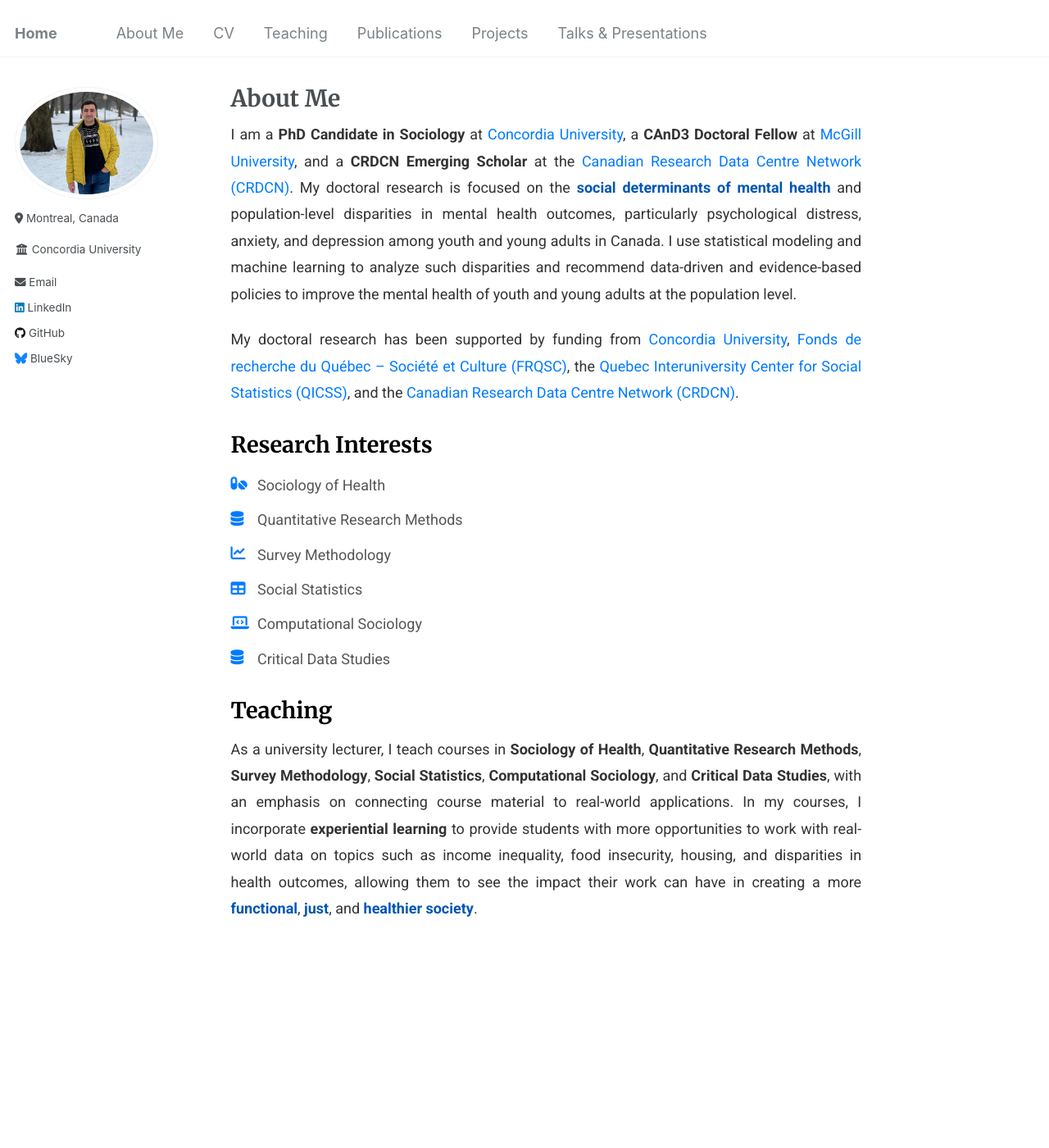
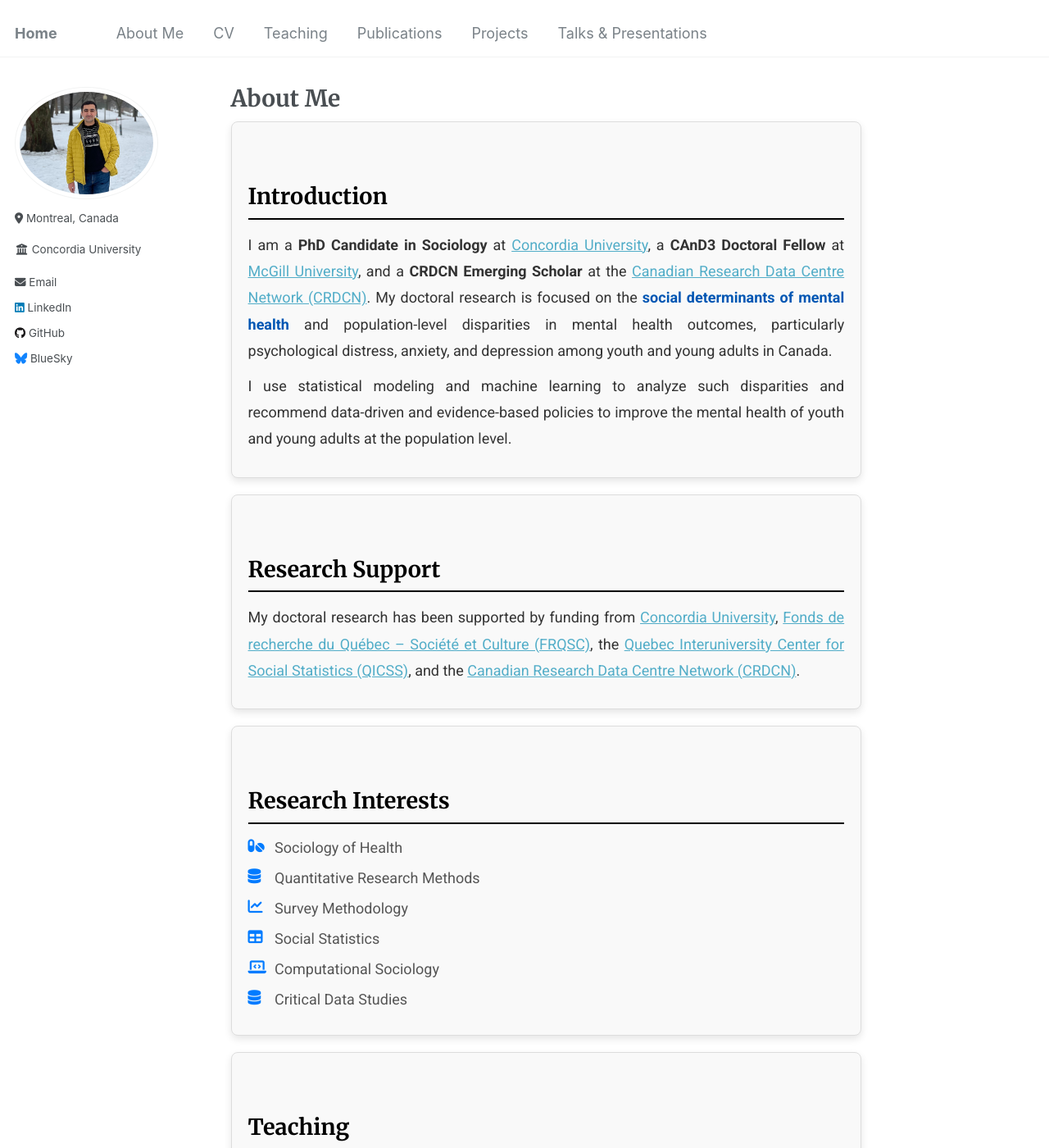
Before and after one commit to Mohsnmonji/mohsnmonji.github.io, a Jekyll site: the page built from about-me.md, in a window 1280 px wide and 1400 px high. Shown: the whole window at 82% size. Built offline with Jekyll 4.4.1, drawn with Linux system fonts in a browser that asks for light colours; part of the change alters nothing that is shown; some of the changed text lies outside the part shown.

Commit message:
Update about-me.md

```diff
--- a/about-me.md
+++ b/about-me.md
@@ -11,37 +11,38 @@ author_profile: true
     margin-bottom: 40px;
   }
 
-  .about-content {
+  .about-card {
+    border: 1px solid #ddd;
+    border-radius: 8px;
+    padding: 20px;
+    background-color: #f9f9f9;
+    box-shadow: 0px 4px 10px rgba(0, 0, 0, 0.1);
+    margin-bottom: 20px;
+  }
+
+  .about-card h3 {
+    font-size: 1.5rem;
+    color: black;
+    margin-bottom: 15px;
+    border-bottom: 2px solid black;
+    padding-bottom: 10px;
+  }
+
+  .about-card p {
+    margin: 0 0 10px;
     line-height: 1.8;
     color: #333;
-    font-size: 1rem;
   }
 
-  .about-content a {
-    color: #007bff;
-    text-decoration: none;
+  .about-card ul {
+    list-style-type: none;
+    padding: 0;
+    margin: 0;
   }
 
-  .about-content a:hover {
-    text-decoration: underline;
-  }
-
-  .about-section h3 {
-    font-size: 1.5rem;
-    color: black;
-    margin-top: 30px;
-    margin-bottom: 15px;
-  }
-
-  .about-section ul {
-    list-style-type: none;
-    padding: 0;
-  }
-
-  .about-section ul li {
+  .about-card ul li {
     margin-bottom: 10px;
     color: #555;
-    font-size: 1rem;
   }
 
   .icon {
@@ -56,7 +57,8 @@ author_profile: true
 </style>
 
 <div class="about-section">
-  <div class="about-content">
+  <div class="about-card">
+    <h3>Introduction</h3>
     <p>
       I am a <strong>PhD Candidate in Sociology</strong> at
       <a href="https://www.concordia.ca/artsci/sociology-anthropology.html" target="_blank">Concordia University</a>,
@@ -65,9 +67,14 @@ author_profile: true
       and a <strong>CRDCN Emerging Scholar</strong> at the
       <a href="https://crdcn.ca" target="_blank">Canadian Research Data Centre Network (CRDCN)</a>. My doctoral research is focused on the
       <span class="highlight">social determinants of mental health</span> and population-level disparities in mental health outcomes, particularly psychological distress, anxiety, and depression among youth and young adults in Canada.
+    </p>
+    <p>
       I use statistical modeling and machine learning to analyze such disparities and recommend data-driven and evidence-based policies to improve the mental health of youth and young adults at the population level.
     </p>
+  </div>
 
+  <div class="about-card">
+    <h3>Research Support</h3>
     <p>
       My doctoral research has been supported by funding from
       <a href="https://www.concordia.ca/artsci/sociology-anthropology.html" target="_blank">Concordia University</a>,
@@ -77,10 +84,10 @@ author_profile: true
     </p>
   </div>
 
-  <div class="about-content">
+  <div class="about-card">
     <h3>Research Interests</h3>
     <ul>
-     <li><i class="fas fa-pills icon"></i> Sociology of Health</li>
+      <li><i class="fas fa-pills icon"></i> Sociology of Health</li>
       <li><i class="fas fa-database icon"></i> Quantitative Research Methods</li>
       <li><i class="fas fa-chart-line icon"></i> Survey Methodology</li>
       <li><i class="fas fa-table icon"></i> Social Statistics</li>
@@ -89,14 +96,16 @@ author_profile: true
     </ul>
   </div>
 
-  <div class="about-content">
+  <div class="about-card">
     <h3>Teaching</h3>
     <p>
       As a university lecturer, I teach courses in <strong>Sociology of Health</strong>,
       <strong>Quantitative Research Methods</strong>, <strong>Survey Methodology</strong>,
       <strong>Social Statistics</strong>, <strong>Computational Sociology</strong>, and
-      <strong>Critical Data Studies</strong>, with an emphasis on connecting course material to real-world applications. In my courses, I incorporate
-      <strong>experiential learning</strong> to provide students with more opportunities to work with real-world data on topics such as income inequality, food insecurity, housing, and disparities in health outcomes, allowing them to see the impact their work can have in creating a more
+      <strong>Critical Data Studies</strong>, with an emphasis on connecting course material to real-world applications.
+    </p>
+    <p>
+      In my courses, I incorporate <strong>experiential learning</strong> to provide students with more opportunities to work with real-world data on topics such as income inequality, food insecurity, housing, and disparities in health outcomes, allowing them to see the impact their work can have in creating a more
       <span class="highlight">functional</span>, <span class="highlight">just</span>, and <span class="highlight">healthier society</span>.
     </p>
   </div>
```
